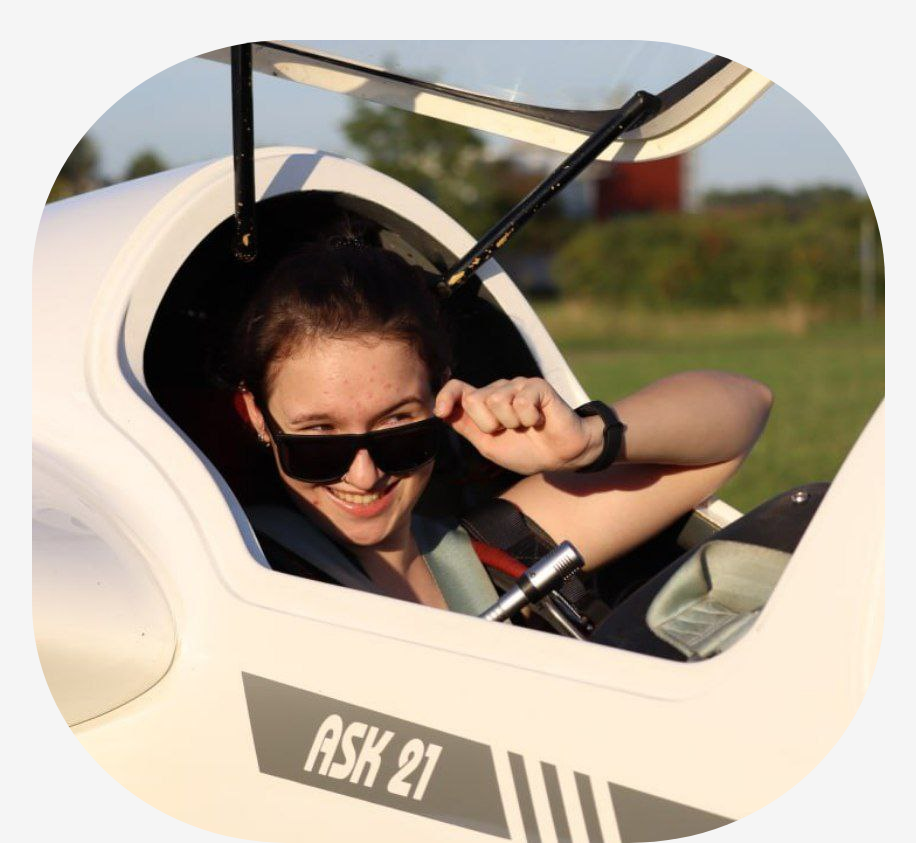
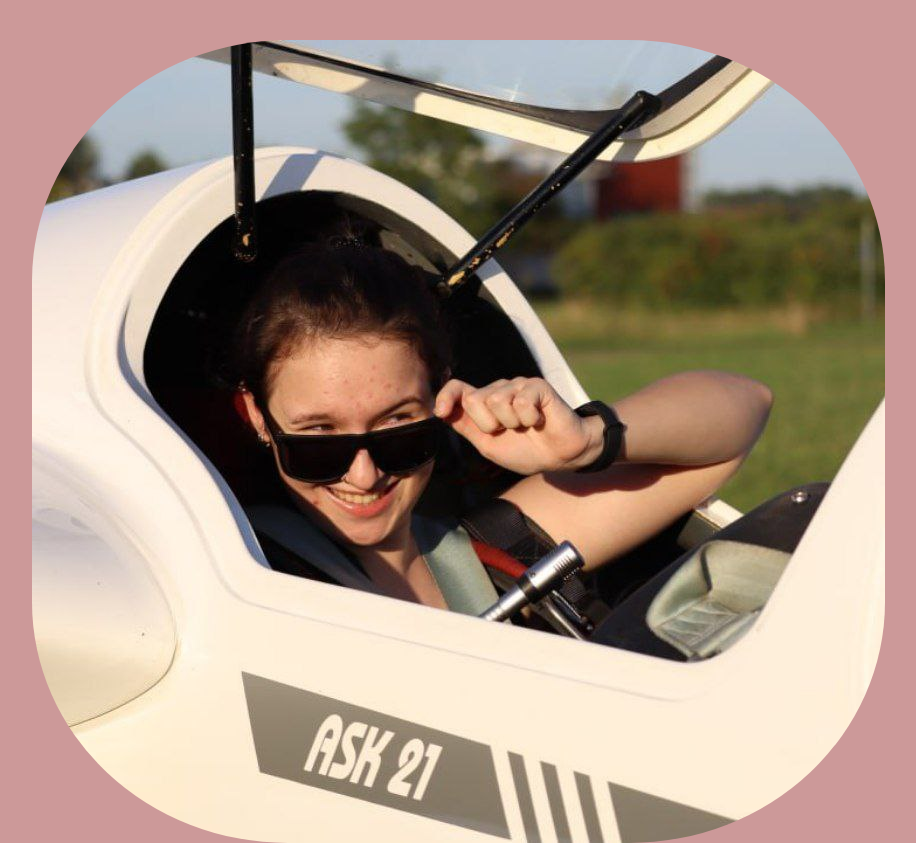
Before and after one commit to mudulen/mudulen.github.io, a plain HTML site: page index.html in a window 1280 px wide. Shown: the top 843 px of the page, without its empty margins (182-1098 px from the left). Drawn offline with nearby package versions, Linux system fonts and the light colour scheme.

Commit message:
Update style.css

```diff
--- a/style.css
+++ b/style.css
@@ -1,6 +1,6 @@
 body {
   font-family: "Helvetica";
-  background-color: #f5f5f5;
+  background-color: #cc9999;
   color: #000000;
   display: flex;
   flex-direction: column;
```
